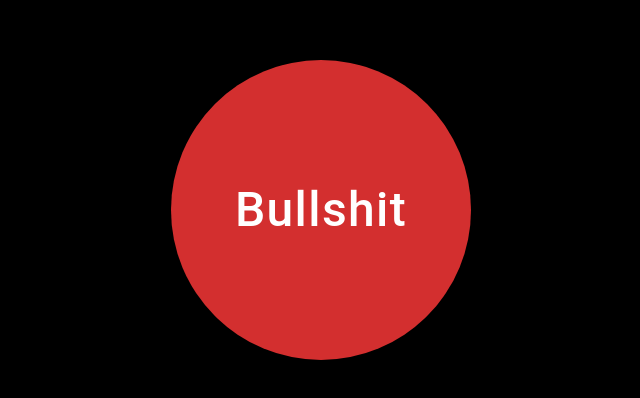
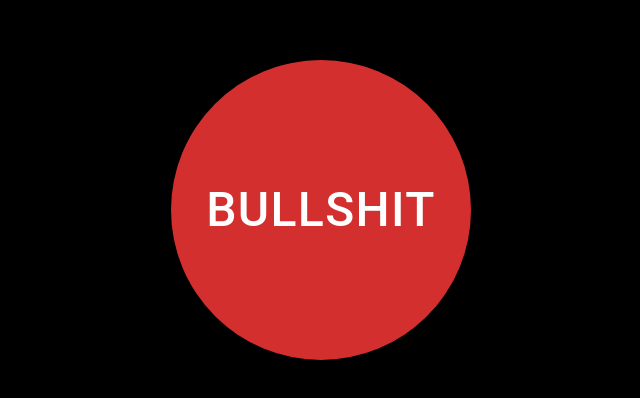
Before and after one commit to Davidson-Keith/Bullshit, a React (Vite) app: page / in a window 1280 px wide. Shown: the part 190-588 px from the top of the page, without its empty margins (319-959 px from the left). Built offline with nearby package versions, Linux system fonts and the light colour scheme.

Commit message:
chore: commit any remaining changes in App.jsx

```diff
--- a/src/App.jsx
+++ b/src/App.jsx
@@ -73,7 +73,7 @@ function App() {
           textTransform: "none",
         }}
       >
-        Bullshit
+        BULLSHIT
       </Button>
     </Box>
   );
```
